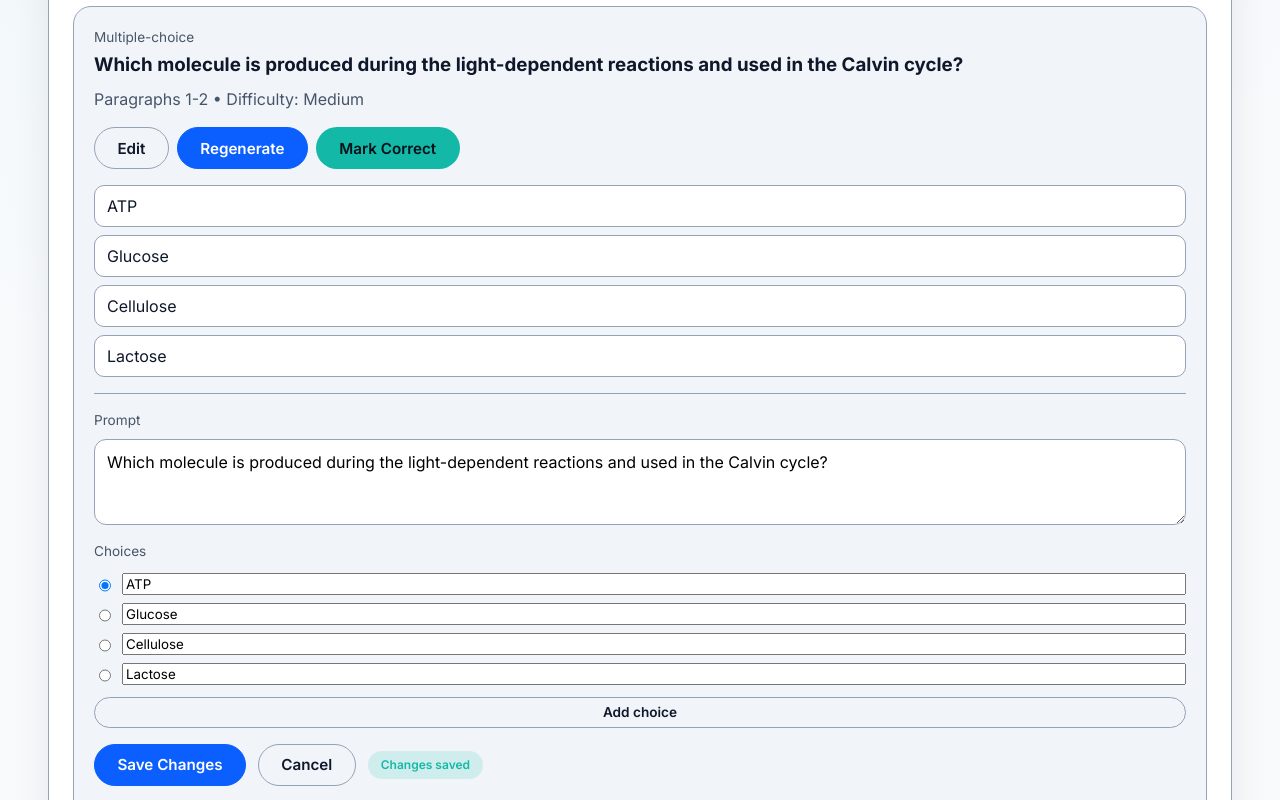
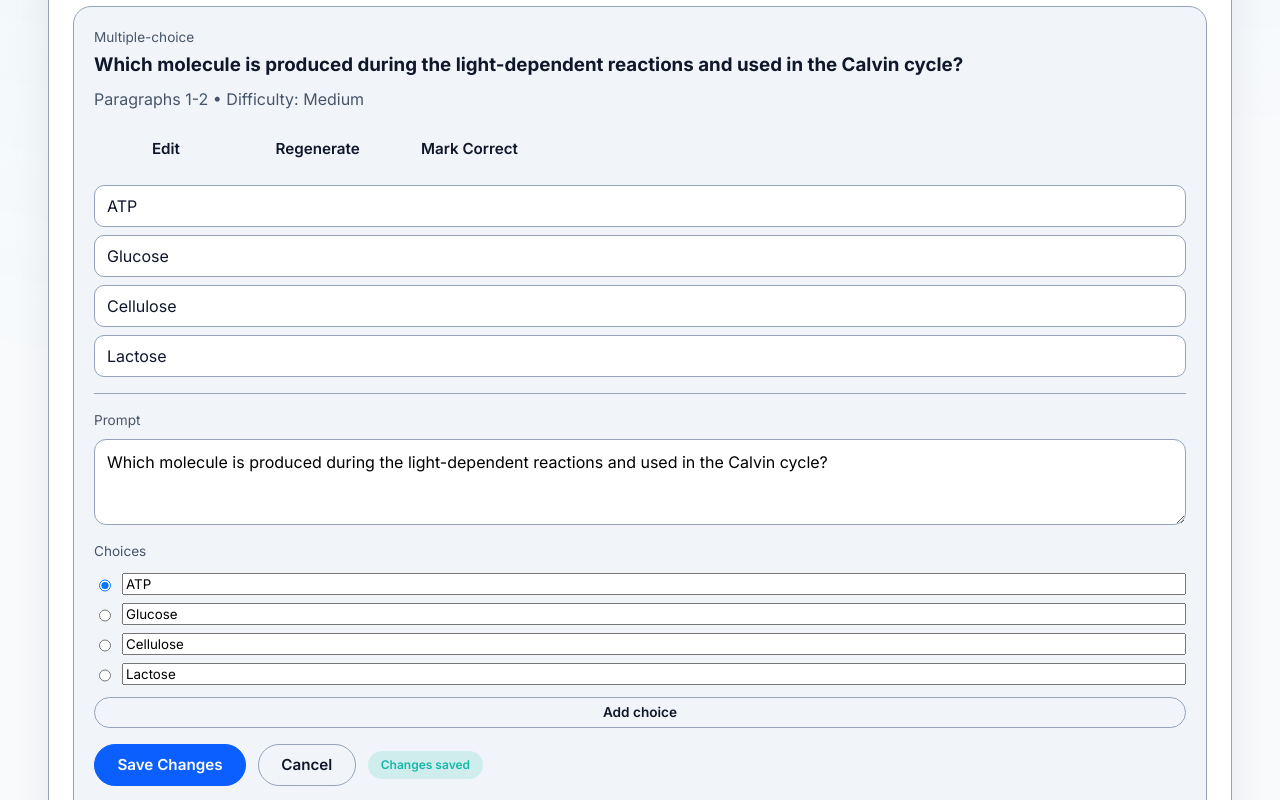
Before and after one commit to shahd803/EduAssist, a Next.js app: page / in a window 1280 px wide. Shown: the part 1620-2420 px from the top of the page. Built offline with nearby package versions, Linux system fonts and the light colour scheme.

Commit message:
fixed styling for buttons on generated questions

```diff
--- a/src/app/globals.css
+++ b/src/app/globals.css
@@ -619,6 +619,16 @@ input[type='number'] {
   flex-wrap: wrap;
 }
 
+.question-actions {
+  display: grid;
+  grid-template-columns: repeat(3, minmax(120px, 1fr));
+  gap: 0.5rem;
+}
+
+.question-actions .btn {
+  width: 100%;
+}
+
 .full {
   width: 100%;
 }
--- a/src/components/TestPreviewPanel.jsx
+++ b/src/components/TestPreviewPanel.jsx
@@ -20,10 +20,10 @@ function TestPreviewPanel({ questions }) {
                 <h3>{question.prompt}</h3>
                 <p className="muted">{question.source} • Difficulty: {question.difficulty}</p>
               </div>
-              <div className="button-stack">
-                <button className="btn btn-outline">Edit</button>
-                <button className="btn btn-primary">Regenerate</button>
-                <button className="btn btn-success">Mark Correct</button>
+              <div className="button-stack question-actions">
+                <button className="btn btn-ghost">Edit</button>
+                <button className="btn btn-ghost">Regenerate</button>
+                <button className="btn btn-ghost">Mark Correct</button>
               </div>
             </div>
             {question.choices && (
```
